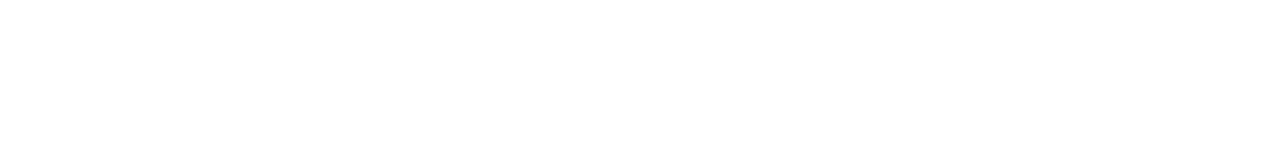
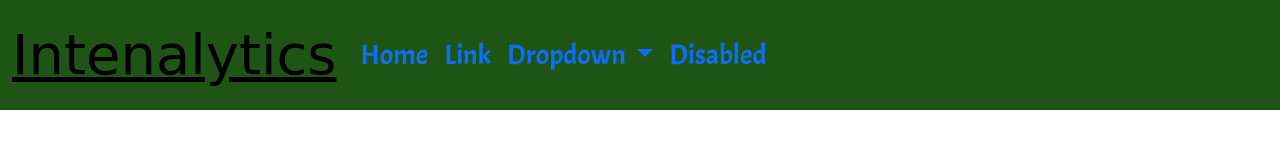
Before and after one commit to karrprog/Intenalytics, a plain HTML site: page index.html in a window 1280 px wide. Drawn offline with nearby package versions, Linux system fonts and the light colour scheme; a web font is replaced by a local one.

Commit message:
Day One End
Day One Index Page(Not Done)

```diff
--- /dev/null
+++ b/css/style.css
@@ -0,0 +1,26 @@
+a{
+  color: black;
+  font-family:Acme, cursive;
+  /* text-shadow: 1px 2px #636188; */
+  text-align: center;
+}
+
+.navbar{
+  text-align: center;
+  font-size: 1.75em;
+  background-color: #1E5515;
+  font-family: Acme, cursive;
+  color: black;
+  text-decoration: none;
+}
+
+.navbar-brand{
+  font-size: 2em;
+  font-family: 'Akaya Telivigala', cursive;
+  text-decoration: underline;
+  background-image:url(/img/Intenalytics-logo.png);
+  color: black;
+}
+
+
+/* #1E5515 */
--- a/index.html
+++ b/index.html
@@ -1,4 +1,50 @@
-<html>
+<!DOCTYPE html>
+<html lang="en" dir="ltr">
+  <head>
+    <meta charset="utf-8">
+    <title>Intenalytics</title>
+    <link href="https://cdn.jsdelivr.net/npm/bootstrap@5.0.0-beta2/dist/css/bootstrap.min.css" rel="stylesheet" integrity="sha384-BmbxuPwQa2lc/FVzBcNJ7UAyJxM6wuqIj61tLrc4wSX0szH/Ev+nYRRuWlolflfl" crossorigin="anonymous">
+    <link rel="stylesheet" href="css/style.css">
+    <link rel="preconnect" href="https://fonts.gstatic.com">
+    <link rel="preconnect" href="https://fonts.gstatic.com">
+    <link href="https://fonts.googleapis.com/css2?family=Acme&family=Akaya+Telivigala&display=swap" rel="stylesheet">
+  </head>
+  <body>
+  <nav class="navbar navbar-expand-lg">
+  <div class="container-fluid">
+    <a class="navbar-brand black" href="#">Intenalytics</a>
+    <button class="navbar-toggler" type="button" data-bs-toggle="collapse" data-bs-target="#navbarSupportedContent" aria-controls="navbarSupportedContent" aria-expanded="false" aria-label="Toggle navigation">
+      <span class="navbar-toggler-icon"></span>
+    </button>
+    <div class="collapse navbar-collapse black" id="navbarSupportedContent">
+      <ul class="navbar-nav me-auto mb-2 mb-lg-0">
+        <li class="nav-item">
+          <a class="nav-link active" aria-current="page" href="#">Home</a>
+        </li>
+        <li class="nav-item">
+          <a class="nav-link" href="#">Link</a>
+        </li>
+        <li class="nav-item dropdown">
+          <a class="nav-link dropdown-toggle" href="#" id="navbarDropdown" role="button" data-bs-toggle="dropdown" aria-expanded="false">
+            Dropdown
+          </a>
+          <ul class="dropdown-menu" aria-labelledby="navbarDropdown">
+            <li><a class="dropdown-item" href="#">Action</a></li>
+            <li><a class="dropdown-item" href="#">Another action</a></li>
+            <li><hr class="dropdown-divider"></li>
+            <li><a class="dropdown-item" href="#">Something else here</a></li>
+          </ul>
+        </li>
+        <li class="nav-item">
+          <a class="nav-link" href="#" tabindex="-1" aria-disabled="false">Disabled</a>
+        </li>
+      </ul>
+      <form class="d-flex">
+      </form>
+    </div>
+  </div>
+</nav>
 
-
+    <script src="https://cdn.jsdelivr.net/npm/bootstrap@5.0.0-beta2/dist/js/bootstrap.bundle.min.js" integrity="sha384-b5kHyXgcpbZJO/tY9Ul7kGkf1S0CWuKcCD38l8YkeH8z8QjE0GmW1gYU5S9FOnJ0" crossorigin="anonymous"></script>
+  </body>
 </html>
```
Also changed, not shown: img/Intenalytics-logo-black.png (added), img/Intenalytics-logo-white.png (added), img/Intenalytics-logo.png (added), img/archive/Intenalytics-logo-black.png (added), img/archive/Intenalytics-logo-white.png (added), img/archive/Intenalytics-logo.png (added), img/archive/logo.jpg (added).
